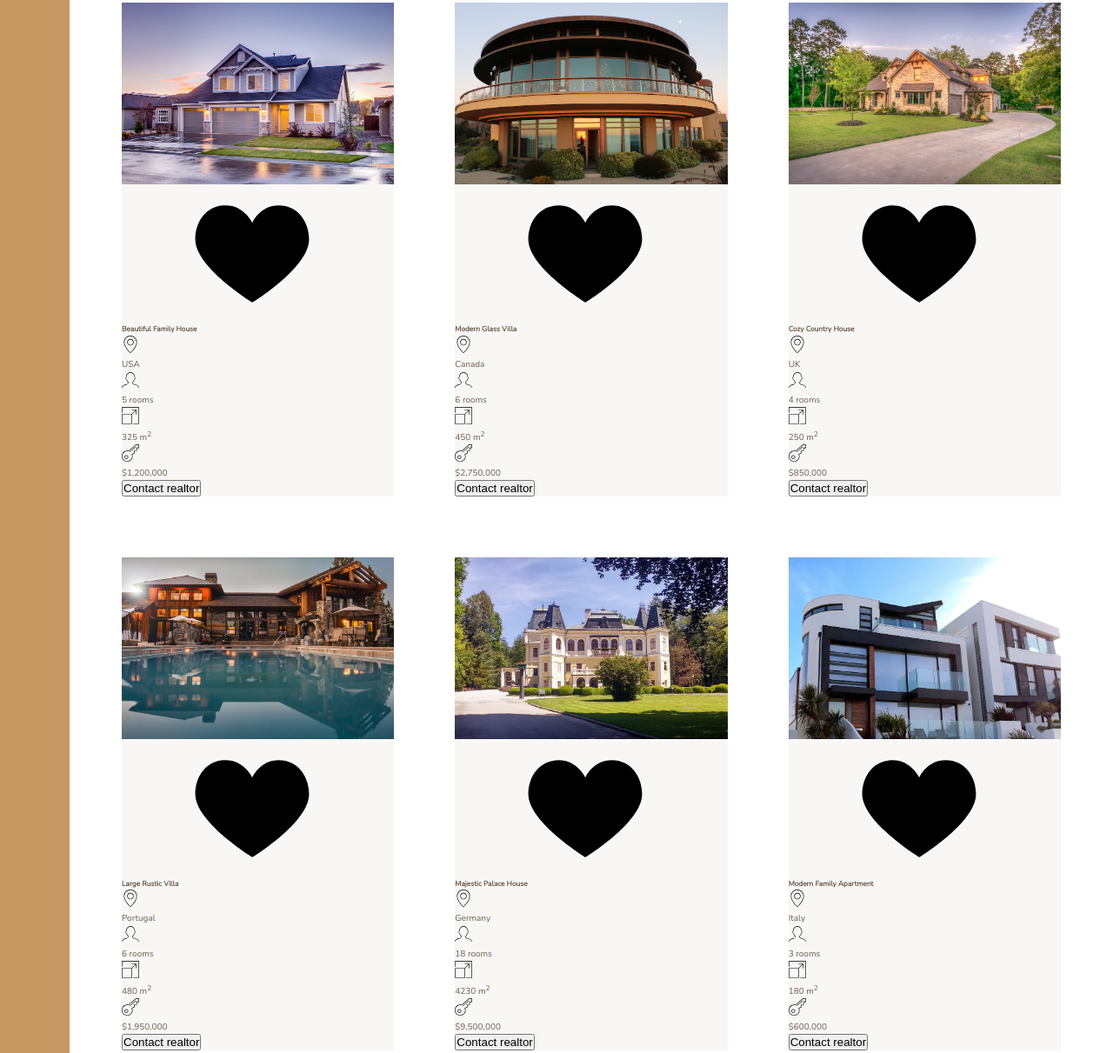
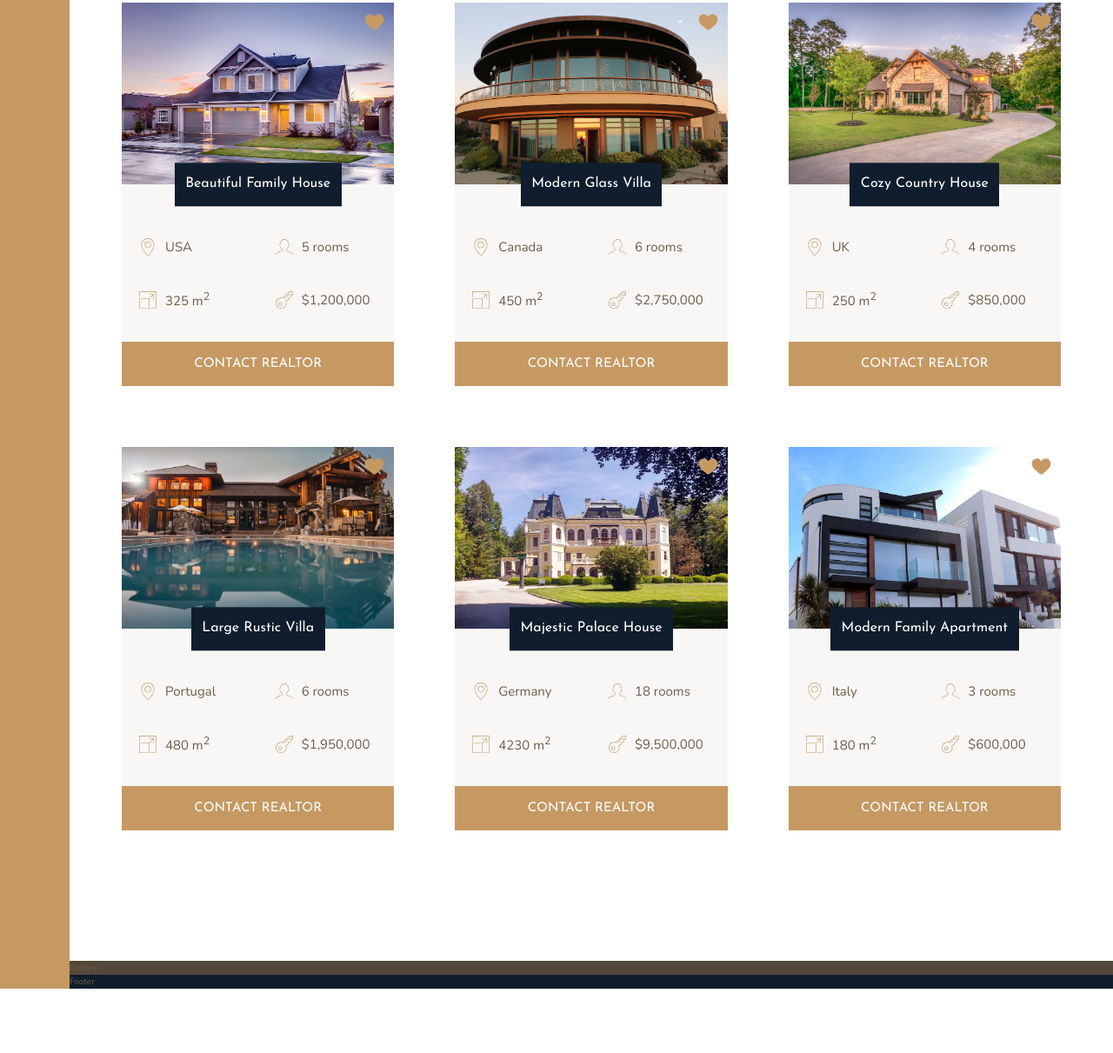
Before and after one commit to JeremyDAdams/Nexter, a website: page index.html in a window 1280 px wide. Shown: the part 1967-3178 px from the top of the page at 87% size. After the commit the page ends 3104 px from the top, so only its background shows below. Drawn offline with nearby package versions, Linux system fonts and the light colour scheme.

Commit message:
Finish homes section

```diff
--- a/index.html
+++ b/index.html
@@ -122,7 +122,7 @@
                     </svg>
                     <p>$1,200,000</p>
                 </div>
-                <button class="cta">Contact realtor</button>
+                <button class="btn home__btn">Contact realtor</button>
             </div>
 
             <div class="home">
@@ -158,7 +158,7 @@
                     </svg>
                     <p>$2,750,000</p>
                 </div>
-                <button class="cta">Contact realtor</button>
+                <button class="btn home__btn">Contact realtor</button>
             </div>
 
             <div class="home">
@@ -194,7 +194,7 @@
                     </svg>
                     <p>$850,000</p>
                 </div>
-                <button class="cta">Contact realtor</button>
+                <button class="btn home__btn">Contact realtor</button>
             </div>
 
             <div class="home">
@@ -230,7 +230,7 @@
                     </svg>
                     <p>$1,950,000</p>
                 </div>
-                <button class="cta">Contact realtor</button>
+                <button class="btn home__btn">Contact realtor</button>
             </div>
 
             <div class="home">
@@ -266,7 +266,7 @@
                     </svg>
                     <p>$9,500,000</p>
                 </div>
-                <button class="cta">Contact realtor</button>
+                <button class="btn home__btn">Contact realtor</button>
             </div>
 
             <div class="home">
@@ -302,7 +302,7 @@
                     </svg>
                     <p>$600,000</p>
                 </div>
-                <button class="cta">Contact realtor</button>
+                <button class="btn home__btn">Contact realtor</button>
             </div>
 
         </section>
--- a/sass/_homes.scss
+++ b/sass/_homes.scss
@@ -10,16 +10,49 @@
 .home {
     background-color: $color-grey-light-1;
 
+    display: grid;
+    grid-template-columns: repeat(2, 1fr);
+    grid-row-gap: 3.5rem;
+
     &__img {
         width: 100%;
+        grid-row: 1 / 2;
+        grid-column: 1 / -1;
+        z-index: 1;
     }
 
     &__like {
-
+        grid-row: 1 / 2;
+        grid-column: 2 / 3;
+        fill: $color-primary;
+        height: 2.5rem;
+        width: 2.5rem;
+        z-index: 2;
+        justify-self: end;
+        margin: 1rem;
     }
 
     &__name {
+        grid-row: 1 / 2;
+        grid-column: 1 / -1;
+        justify-self: center;
+        align-self: end;
+        z-index: 3;
 
+        widows: 80%;
+        font-family: $font-display;
+        font-size: 1.6rem;
+        text-align: center;
+        padding: 1.25rem;
+        background-color: $color-secondary;
+        color: #fff;
+        font-weight: 400;
+        transform: translateY(50%);
+    }
+
+    &__location,
+    &__rooms {
+        margin-top: 2.5rem;
     }
 
     &__location,
@@ -27,14 +60,21 @@
     &__area,
     &__price {
 
+        font-size: 1.5rem;
+        margin-left: 2rem;
+
+        display: flex;
+        align-items: center;
+
         svg {
-            fill: &color-primary;
+            fill: $color-primary;
             height: 2rem;
             width: 2rem;
-        }
-
-        p {
-
+            margin-right: 1rem;
         }
     }
+
+    &__btn {
+        grid-column: 1 / -1;
+    }
 }
```
Also changed, not shown: css/style.css.
